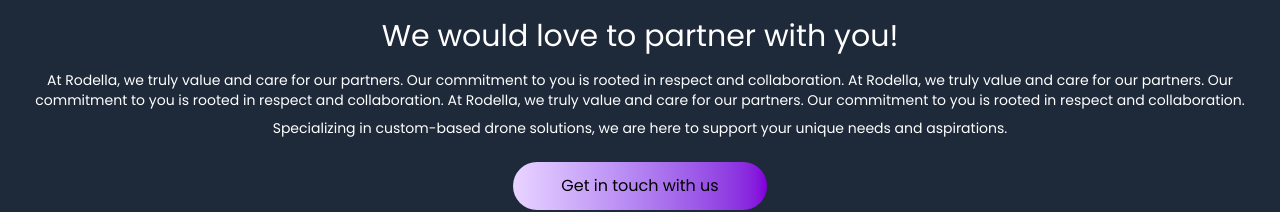
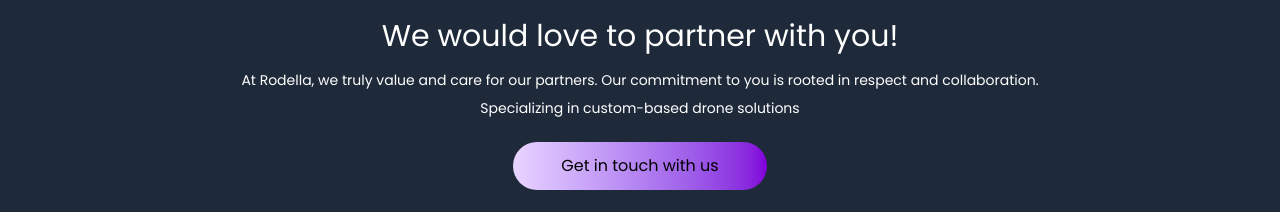
Before and after one commit to Devmangrani/JobSewa, a React (Vite) app in the folder rodella-website/: page / in a window 1280 px wide. Shown: the part 3050-3262 px from the top of the page. Built offline with nearby package versions, Linux system fonts and the light colour scheme.

Commit message:
change footer text

```diff
--- a/rodella-website/src/components/footer.jsx
+++ b/rodella-website/src/components/footer.jsx
@@ -19,17 +19,12 @@
           <h1 className="text-3xl text-white mb-4">
             We would love to partner with you!
           </h1>
-          <p className="text-sm text-white pb-2">
-            At Rodella, we truly value and care for our partners. Our commitment
-            to you is rooted in respect and collaboration.
-            At Rodella, we truly value and care for our partners. Our commitment
-            to you is rooted in respect and collaboration.
+          <p className="text-sm text-white pb-2 pr-10 pl-10">
             At Rodella, we truly value and care for our partners. Our commitment
             to you is rooted in respect and collaboration.
           </p>
           <p className="text-sm text-white pb-6">
-            Specializing in custom-based drone solutions, we are here to support
-            your unique needs and aspirations.
+            Specializing in custom-based drone solutions
           </p>
           <div className="flex space-x-6 justify-center">
             <Link
```
Also changed, not shown: rodella-website/src/assets/images/serviceimg/Work_3.jpg (deleted), 1 other file (tests, documents, lock files or other folders).
